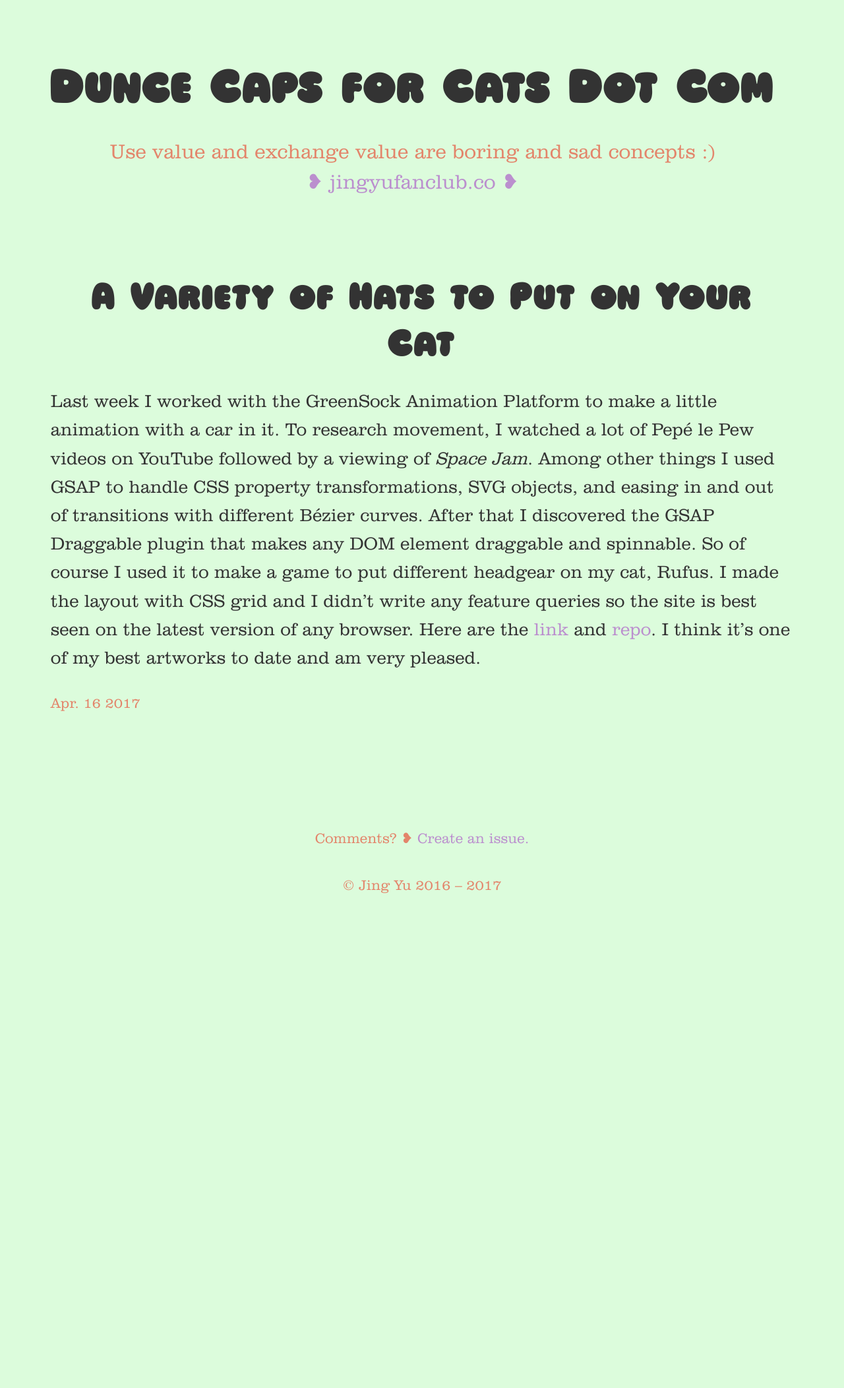
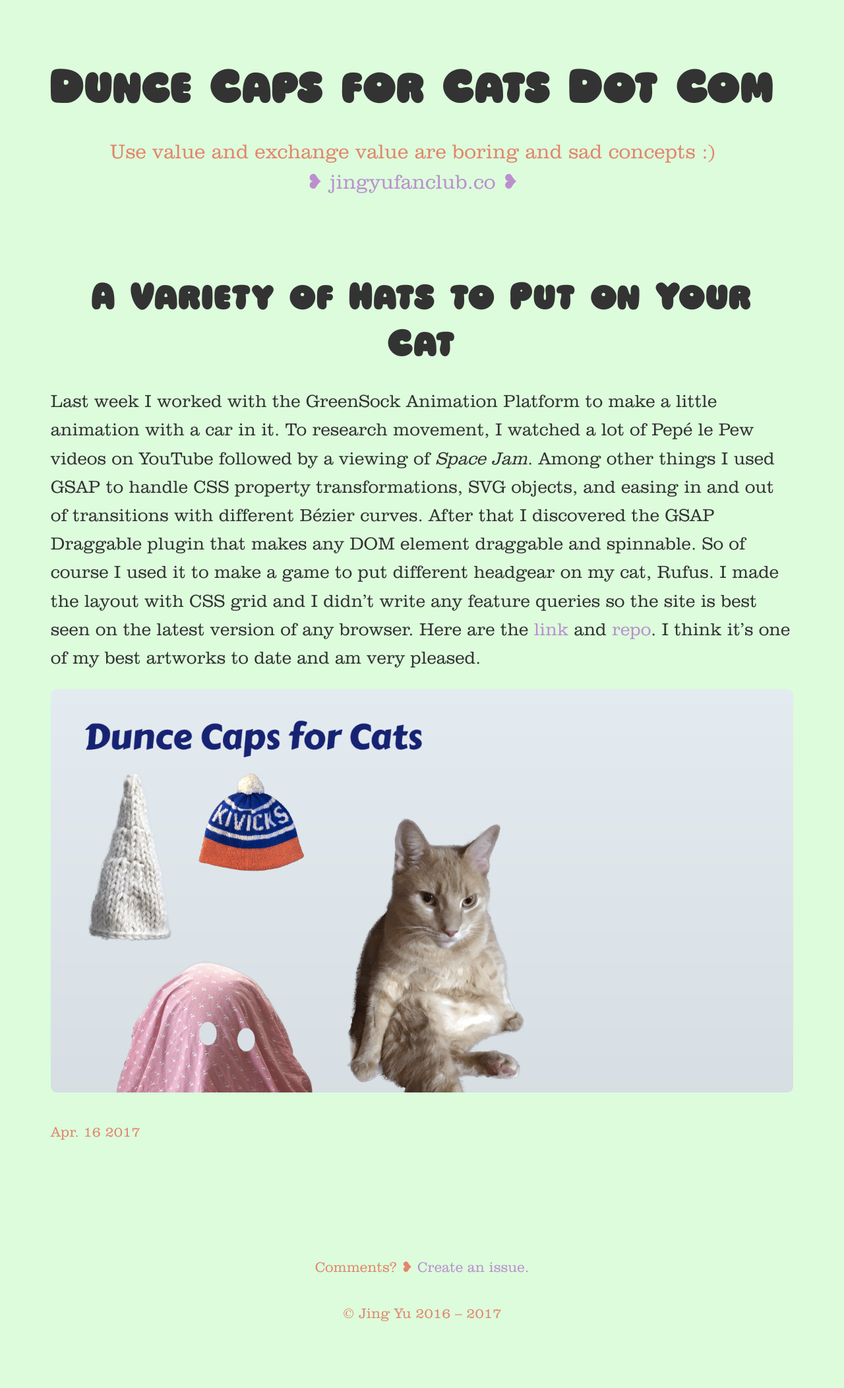
Before and after one commit to jingyufanclub/bloggo, a Jekyll site: the page built from _posts/2017-04-16-a-variety-of-hats.md, in a window 1280 px wide. Shown: the whole page at 66% size. Built offline with Jekyll 4.4.1, drawn with Linux system fonts in a browser that asks for light colours; before the commit the page ends 1454 px from its top, so only the background shows below that.

Commit message:
add image

```diff
--- a/_posts/2017-04-16-a-variety-of-hats.md
+++ b/_posts/2017-04-16-a-variety-of-hats.md
@@ -3,3 +3,5 @@ layout: post
 title: A Variety of Hats to Put on Your Cat
 ---
 Last week I worked with the GreenSock Animation Platform to make a little animation with a car in it. To research movement, I watched a lot of Pepé le Pew videos on YouTube followed by a viewing of _Space Jam_. Among other things I used GSAP to handle CSS property transformations, SVG objects, and easing in and out of transitions with different Bézier curves. After that I discovered the GSAP Draggable plugin that makes any DOM element draggable and spinnable. So of course I used it to make a game to put different headgear on my cat, Rufus. I made the layout with CSS grid and I didn't write any feature queries so the site is best seen on the latest version of any browser. Here are the [link](http://jingyufanclub.co/dunce-caps-for-cats) and [repo](https://github.com/jingyufanclub/dunce-caps-for-cats). I think it's one of my best artworks to date and am very pleased.
+
+![dunce caps for rufus]({{ site.baseurl }}/images/dunce-caps.png)
--- a/style.scss
+++ b/style.scss
@@ -131,7 +131,8 @@ strong, b {
 img {
   border-radius: 1vh;
   align-self: center;
-  width: 88vw;
+  min-width: 88vw;
+  max-width: 88vw;
 }
 
 img + em {
```
Also changed, not shown: images/dunce-caps.png (added).
